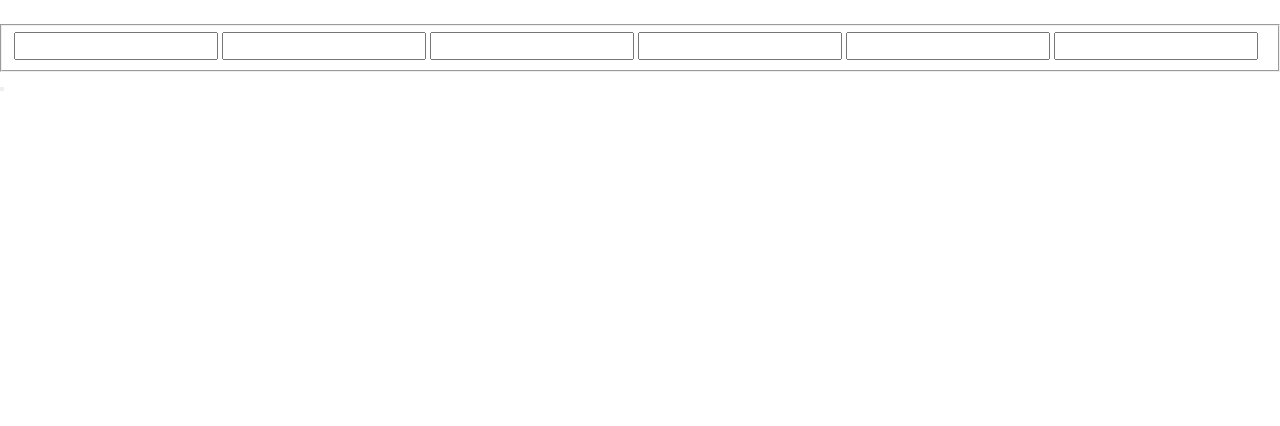
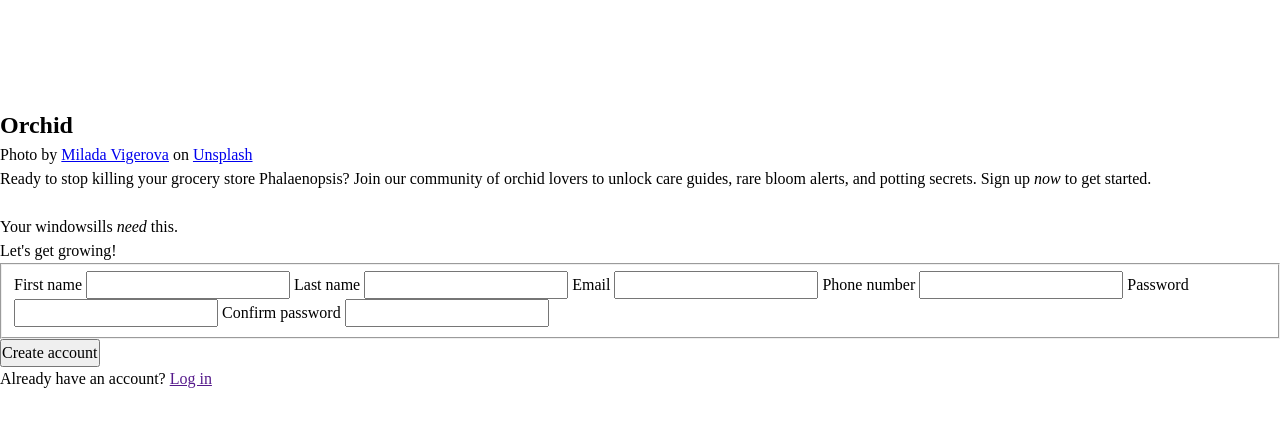
Before and after one commit to AsyaPeti/odin-sign-up-form, a plain HTML site: page index.html in a window 1280 px wide. Drawn offline with Linux system fonts and the light colour scheme.

Commit message:
Add content to the webpage
Add mainly textual content that should be available to everyone who
visits the page.

```diff
--- a/index.html
+++ b/index.html
@@ -11,42 +11,96 @@
   <body>
     <aside>
       <header>
-        <img>
-        <h1></h1>
+        <img src="img/orchid.svg" alt="orchid-logo" width="100">
+        <h1>Orchid</h1>
       </header>
 
       <footer>
-        <p><a></a><a></a></p>
+        <p>
+          Photo by
+          <a
+            href="https://unsplash.com/photos/purple-and-white-flowers-in-tilt-shift-lens-flejOMAfgXA"
+            target="_blank"
+            rel="noreferrer">Milada Vigerova</a>
+          on
+          <a
+            href="https://unsplash.com/"
+            target="_blank"
+            rel="noreferrer">Unsplash</a>
+        </p>
       </footer>
     </aside>
 
     <main>
       <section>
-        <p><em></em></p>
+        <p>
+          Ready to stop killing your grocery store Phalaenopsis? Join our
+          community of orchid lovers to unlock care guides, rare bloom alerts,
+          and potting secrets. Sign up <em>now</em> to get started.
+        </p>
+        <br>
+        <p>Your windowsills <em>need</em> this.</p>
       </section>
 
-      <form>
-        <p></p>
+      <form id="account-form" action="" method="post">
+        <p>Let's get growing!</p>
 
         <fieldset>
-          <label></label>
-          <input>
-          <label></label>
-          <input>
-          <label></label>
-          <input>
-          <label></label>
-          <input>
-          <label></label>
-          <input>
-          <label></label>
-          <input>
+          <label for="first-name">
+            First name
+            <input
+              type="text"
+              id="first-name"
+              name="first-name">
+          </label>
+
+          <label for="last-name">
+            Last name
+            <input
+              type="text"
+              id="last-name"
+              name="last-name">
+          </label>
+
+          <label for="email">
+            Email
+            <input
+              type="email"
+              id="email"
+              name="email">
+          </label>
+
+          <label for="phone-number">
+            Phone number
+            <input
+              type="tel"
+              id="phone-number"
+              name="phone-number">
+          </label>
+
+          <label for="password">
+            Password
+            <input
+              type="password"
+              id="password"
+              name="password"
+              required>
+          </label>
+
+          <label for="confirm-password">
+            Confirm password
+            <input
+              type="password"
+              id="confirm-password"
+              name="confirm-password"
+              required>
+          </label>
         </fieldset>
       </form>
 
       <section>
-        <button></button>
-        <p><a></a></p>
+        <button id="submit" form="account-form">Create account</button>
+        <p>Already have an account? <a href="">Log in</a></p>
       </section>
     </main>
   </body>
```
